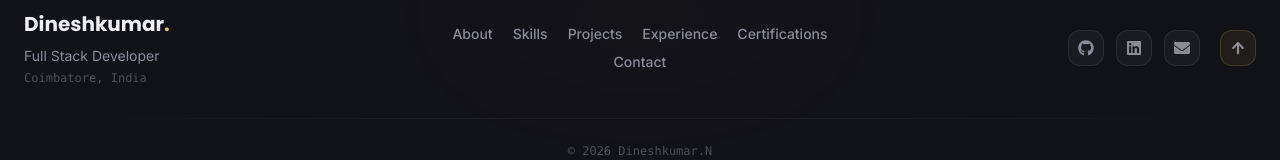
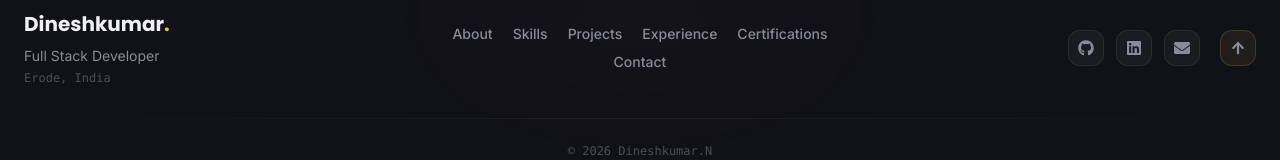
Before and after one commit to Dk821/portfolio-dev, a React (Vite) app: page / in a window 1280 px wide. Shown: the part 6067-6227 px from the top of the page. Built offline with nearby package versions, Linux system fonts and the light colour scheme.

Commit message:
project section

```diff
--- a/src/components/Footer.jsx
+++ b/src/components/Footer.jsx
@@ -40,7 +40,7 @@
                             </span>
                         </Link>
                         <p className="text-text-secondary text-sm">Full Stack Developer</p>
-                        <p className="text-text-secondary/50 text-xs mt-1 font-mono">Coimbatore, India</p>
+                        <p className="text-text-secondary/50 text-xs mt-1 font-mono">Erode, India</p>
                     </div>
 
                     {/* Nav links */}
--- a/src/sections/Projects.jsx
+++ b/src/sections/Projects.jsx
@@ -8,7 +8,7 @@
         desc: "Developed an AI-powered web application to automate social media content creation including calendars, captions, and engagement strategies. Built using React, FastAPI, and reliable content generation.",
         tech: ["React", "FastAPI", "Python", "OpenAI"],
         live: "#",
-        github: "https://github.com/Dk821/Creatix",
+        github: "https://github.com/Dk821/Social-Media-Hub.git",
         accentColor: "#8b5cf6",
         glowColor: "rgba(139,92,246,0.15)",
         borderColor: "rgba(139,92,246,0.3)",
@@ -20,7 +20,7 @@
         desc: "A comprehensive web auditing tool built with Python and Flask to analyze website performance, SEO, and security vulnerabilities with automated reporting.",
         tech: ["Python", "Flask", "BeautifulSoup", "SEO API"],
         live: "#",
-        github: "https://github.com/Dk821/web-audit",
+        github: "https://github.com/Dk821/web-audit.git",
         accentColor: "#10b981",
         glowColor: "rgba(16,185,129,0.15)",
         borderColor: "rgba(16,185,129,0.3)",
```
